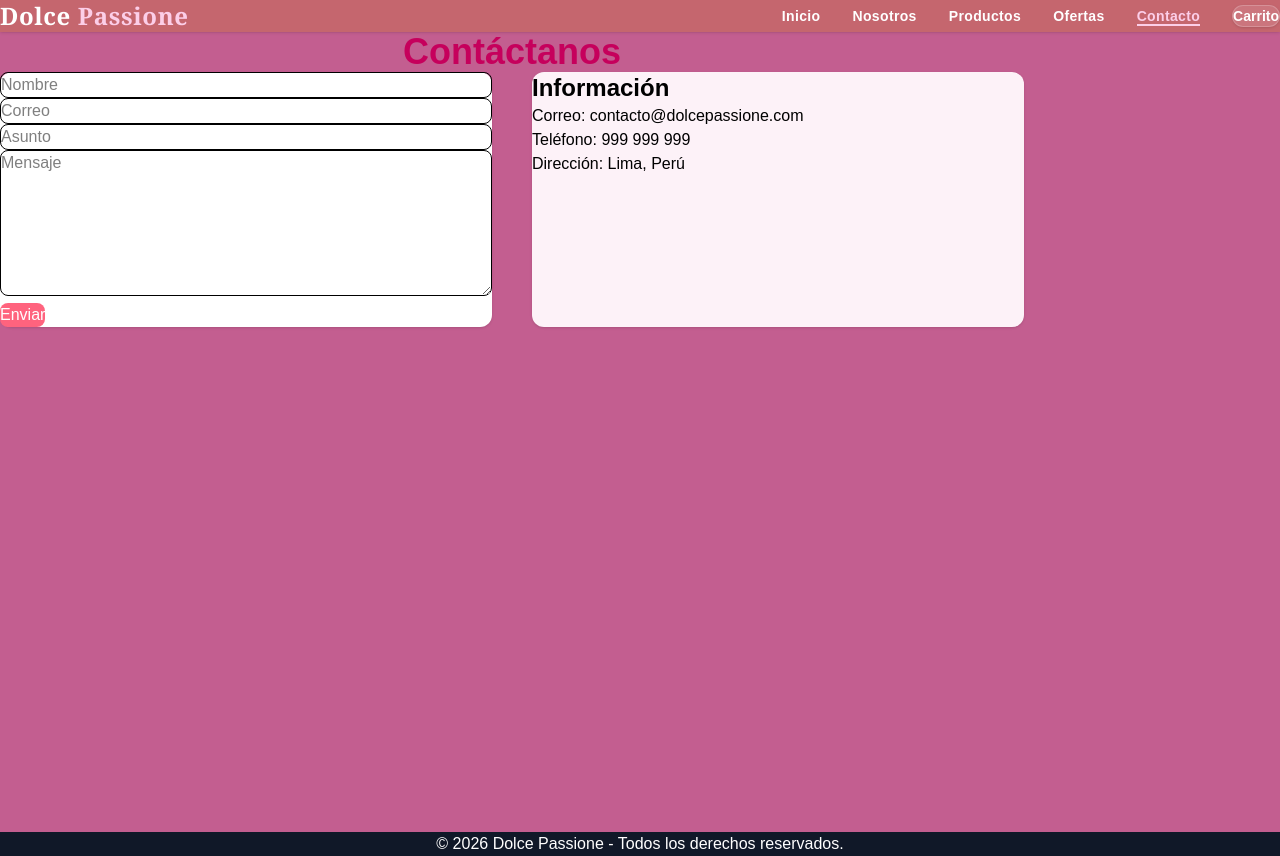
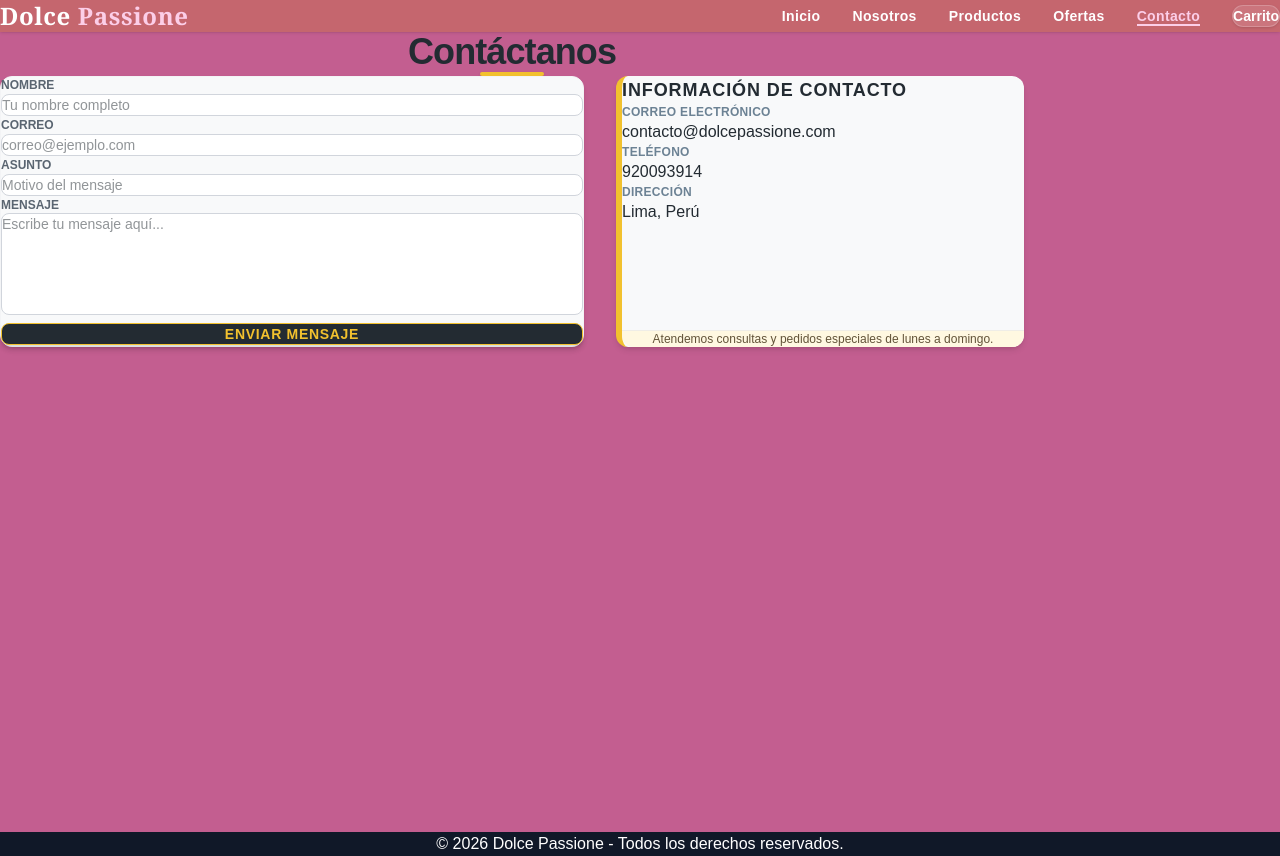
Before and after one commit to meyder2003-spec/ReactDolcePassione, a React (Vite) app: page /contacto in a window 1280 px wide. Built offline with nearby package versions, Linux system fonts and the light colour scheme.

Commit message:
Mejoramiento de productos carrito contacto y el notfound

```diff
--- a/src/components/products/ProductCard/ProductCard.jsx
+++ b/src/components/products/ProductCard/ProductCard.jsx
@@ -6,7 +6,7 @@ function ProductCard({ producto }) {
         const carrito = obtenerCarrito();
         carrito.push(producto);
         guardarCarrito(carrito);
-        alert(`${producto.nombre} fue agregado al carrito.`);
+        alert(`${producto.nombre} fue agregado al carrito.`);839217
     }
 
     return (
--- a/src/pages/Checkout/Checkout.jsx
+++ b/src/pages/Checkout/Checkout.jsx
@@ -85,12 +85,15 @@ function Checkout() {
                 />
 
                 <input
-                    type="text"
+                    type="tel"
                     name="telefono"
-                    placeholder="Teléfono"
-                    className="w-full border rounded-lg p-3"
+                    placeholder="Ej. 987654321"
+                    className="w-full border border-gray-300 rounded-lg p-3 bg-white text-[#232B32] focus:outline-none focus:ring-2 focus:ring-[#F2C12E] focus:border-transparent text-sm"
                     onChange={cambiar}
                     required
+                    maxLength={9}
+                    pattern="^9[0-9]{8}$"
+                    title="El número de celular debe empezar con 9 y tener exactamente 9 dígitos"
                 />
 
                 <h2 className="text-3xl font-bold">
--- a/src/pages/Contacto/Contacto.jsx
+++ b/src/pages/Contacto/Contacto.jsx
@@ -1,103 +1,107 @@
 function Contacto() {
-
     function enviarFormulario(e) {
-
         e.preventDefault();
-
         alert("Mensaje enviado correctamente.");
-
     }
 
     return (
+        <div className="w-full max-w-5xl mx-auto px-4 sm:px-6 lg:px-8 py-8 sm:py-12">
 
-        <div className="max-w-5xl mx-auto px-8 py-16">
+            <header className="text-center flex flex-col items-center justify-center mb-10">
+                <h1 className="text-2xl sm:text-4xl font-extrabold text-[#232B32] tracking-tight">
+                    Contáctanos
+                </h1>
+                <div className="w-16 h-[4px] bg-[#F2C12E] rounded-full mt-3 shadow-sm"></div>
+            </header>
 
-            <h1 className="text-4xl font-bold text-center text-pink-700 mb-10">
-
-                Contáctanos
-
-            </h1>
-
-            <div className="grid md:grid-cols-2 gap-10">
+            <div className="grid grid-cols-1 md:grid-cols-12 gap-8 items-stretch">
 
                 <form
                     onSubmit={enviarFormulario}
-                    className="bg-white shadow rounded-xl p-8 space-y-5"
+                    className="md:col-span-7 bg-[#F8F9FA] shadow-md rounded-xl p-6 sm:p-8 space-y-4 border border-gray-100"
                 >
-
+                    <div>
+                        <label className="block text-xs font-bold text-[#5A6571] uppercase mb-1">Nombre</label>
                         <input
                             type="text"
-                        placeholder="Nombre"
-                        className="w-full border rounded-lg p-3"
+                            placeholder="Tu nombre completo"
+                            className="w-full border border-gray-300 rounded-lg p-3 bg-white text-[#232B32] focus:outline-none focus:ring-2 focus:ring-[#F2C12E] focus:border-transparent text-sm"
                             required
                         />
+                    </div>
 
+                    <div>
+                        <label className="block text-xs font-bold text-[#5A6571] uppercase mb-1">Correo</label>
                         <input
                             type="email"
-                        placeholder="Correo"
-                        className="w-full border rounded-lg p-3"
+                            placeholder="correo@ejemplo.com"
+                            className="w-full border border-gray-300 rounded-lg p-3 bg-white text-[#232B32] focus:outline-none focus:ring-2 focus:ring-[#F2C12E] focus:border-transparent text-sm"
                             required
                         />
+                    </div>
 
+                    <div>
+                        <label className="block text-xs font-bold text-[#5A6571] uppercase mb-1">Asunto</label>
                         <input
                             type="text"
-                        placeholder="Asunto"
-                        className="w-full border rounded-lg p-3"
+                            placeholder="Motivo del mensaje"
+                            className="w-full border border-gray-300 rounded-lg p-3 bg-white text-[#232B32] focus:outline-none focus:ring-2 focus:ring-[#F2C12E] focus:border-transparent text-sm"
+                            required
                         />
+                    </div>
 
+                    <div>
+                        <label className="block text-xs font-bold text-[#5A6571] uppercase mb-1">Mensaje</label>
                         <textarea
-                        rows="6"
-                        placeholder="Mensaje"
-                        className="w-full border rounded-lg p-3"
+                            rows="5"
+                            placeholder="Escribe tu mensaje aquí..."
+                            className="w-full border border-gray-300 rounded-lg p-3 bg-white text-[#232B32] focus:outline-none focus:ring-2 focus:ring-[#F2C12E] focus:border-transparent text-sm resize-none"
+                            required
                         ></textarea>
+                    </div>
 
                     <button
-                        className="bg-rose-400 hover:bg-rose-500 text-white px-8 py-3 rounded-lg"
+                        type="submit"
+                        className="w-full bg-[#232B32] hover:bg-[#2d373f] text-[#F2C12E] border border-[#F2C12E] py-3 rounded-lg font-bold uppercase tracking-wider text-sm transition-colors duration-200 shadow-md"
                     >
-
-                        Enviar
-
+                        Enviar Mensaje
                     </button>
-
                 </form>
 
-                <div className="bg-pink-50 rounded-xl shadow p-8">
-
-                    <h2 className="text-2xl font-bold mb-5">
-
-                        Información
-
+                <div className="md:col-span-5 bg-[#F8F9FA] shadow-md rounded-xl border-l-[6px] border-[#F2C12E] p-6 sm:p-8 flex flex-col justify-between">
+                    <div>
+                        <h2 className="text-lg font-bold text-[#232B32] uppercase tracking-wider mb-6">
+                            Información de Contacto
                         </h2>
 
-                    <p className="mb-4">
+                        <div className="space-y-5">
+                            <div className="flex flex-col">
+                                <span className="text-xs font-bold text-[#6C8294] uppercase tracking-wide">Correo Electrónico</span>
+                                <span className="text-[#232B32] font-medium text-sm sm:text-base mt-0.5">contacto@dolcepassione.com</span>
+                            </div>
 
-                        Correo:
-                        contacto@dolcepassione.com
+                            <div className="flex flex-col">
+                                <span className="text-xs font-bold text-[#6C8294] uppercase tracking-wide">Teléfono</span>
+                                <span className="text-[#232B32] font-medium text-sm sm:text-base mt-0.5">920093914</span>
+                            </div>
 
+                            <div className="flex flex-col">
+                                <span className="text-xs font-bold text-[#6C8294] uppercase tracking-wide">Dirección</span>
+                                <span className="text-[#232B32] font-medium text-sm sm:text-base mt-0.5">Lima, Perú</span>
+                            </div>
+                        </div>
+                    </div>
+
+                    <div className="mt-8 pt-4 border-t border-gray-200/60 bg-[#FFF8E1] -mx-6 sm:-mx-8 -mb-6 sm:-mb-8 p-4 rounded-b-xl text-center">
+                        <p className="text-xs text-[#625338] font-medium">
+                            Atendemos consultas y pedidos especiales de lunes a domingo.
                         </p>
-
-                    <p className="mb-4">
-
-                        Teléfono:
-                        999 999 999
-
-                    </p>
-
-                    <p>
-
-                        Dirección:
-                        Lima, Perú
-
-                    </p>
-
+                    </div>
                 </div>
 
             </div>
-
         </div>
-
     );
-
 }
 
 export default Contacto;
--- a/src/pages/NotFound/NotFound.jsx
+++ b/src/pages/NotFound/NotFound.jsx
@@ -2,7 +2,7 @@ import { Link } from "react-router-dom";
 
 function NotFound() {
     return (
-        <div className="w-full flex flex-col items-center justify-center py-12 sm:py-20 px-4">
+        <div className="w-full flex-grow flex flex-col items-center justify-center py-8 px-4 min-h-[60vh]">
 
             <div className="max-w-md w-full bg-[#F8F9FA] rounded-2xl shadow-md border-t-[6px] border-[#F2C12E] p-8 sm:p-10 text-center flex flex-col items-center transition-all duration-300">
 
@@ -14,6 +14,7 @@ function NotFound() {
                     ¡Ups! Postre Extraviado
                 </h2>
 
+                {/* Separador sutil */}
                 <div className="w-16 h-[2px] bg-amber-200 rounded-full mb-8"></div>
 
                 <Link
--- a/src/pages/Productos/Productos.jsx
+++ b/src/pages/Productos/Productos.jsx
@@ -26,7 +26,6 @@ function Productos() {
 
             <header className="w-full max-w-4xl mx-auto text-center mb-16 flex flex-col items-center">
                 <div className="inline-flex items-center gap-2 bg-rose-50 border border-rose-100 rounded-full px-3 py-1 mb-6">
-                    <span className="w-2 h-2 rounded-full bg-rose-400 animate-pulse"></span>
                     <span className="text-xs font-bold text-rose-600 uppercase tracking-widest">
                         Dulces Momentos
                     </span>
```
Also changed, not shown: src/pages/Carrito/Carrito.jsx (+74 -76 lines). Lines whose indentation alone changed are shown as unchanged.
